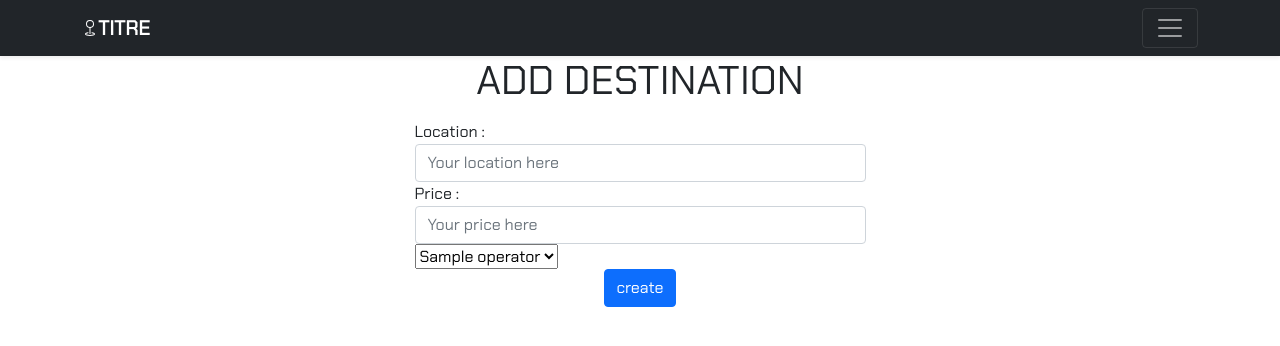
After one commit to mlp-dw/comparOperator, a PHP site: page /admin_pages/add_destination.php in a window 1280 px wide. The commit adds this page. Shown: the top 346 px of the page. Run offline with PHP 8.4, Linux system fonts and the light colour scheme; tables that the repository leaves empty or names only in its code hold one stand-in row (values such as "Sample post").

Commit message:
5- un peu de style

```diff
--- /dev/null
+++ b/admin_pages/add_destination.php
@@ -0,0 +1,41 @@
+<?php
+include '../utils/header.php';
+$manager = new Manager();
+$getAllTO = $manager->getAllOperator();
+
+?>
+
+    <section>
+        <div class="container">
+            <div class="row">
+                <div class="col-md-5 mx-auto">
+                    <div id="first">
+                        <div class="myform form">
+                            <div class="logo mb-3">
+                                <div class="col-md-12 text-center">
+                                    <h1>ADD DESTINATION</h1>
+                                </div>
+                            </div>
+                            <form action="../process/add_destination.php" method="POST" name="destination">
+                                <div class="form-group">
+                                    <label for="location">Location :</label>
+                                    <input type="text" name="location" class="form-control" id="location" placeholder="Your location here">
+                                    <label for="price">Price :</label>
+                                    <input type="text" name="price" class="form-control" id="price" placeholder="Your price here">
+                                    <select name="tour_operator_id">
+                                        <?php foreach ($getAllTO as $tour) : ?>
+                                            <option value="<?= $tour->getId() ?>"><?= $tour->getName() ?></option>
+                                        <?php endforeach; ?>
+                                    </select>
+                                <div class="col-md-12 text-center">
+                                    <button type="submit" name="submit" class=" btn btn-block mybtn btn-primary tx-tfm">create</button>
+                                </div>
+                            </form>
+                        </div>
+                    </div>
+                </div>
+            </div>
+        </div>
+    </section>
+
+<?php include '../utils/footer.php';?>
--- a/classes/Database.php
+++ b/classes/Database.php
@@ -59,7 +59,11 @@ class Database {
         return $data;
     }
 
-    public function selectAllWhere(){
+    public function selectAllWhere($table, $key, $value){
+        $request = $this->db->prepare("SELECT * FROM $table WHERE $key = '$value'");
+        $request->execute();
+        $data = $request->fetchAll();
 
+        return $data;
     }
 }
--- a/classes/Manager.php
+++ b/classes/Manager.php
@@ -15,8 +15,8 @@ class Manager {
         $this->bdd->insertInto(Destination::$TABLE_DESTINATION, $destination->toSql());
     }
 
-    function createReview(){
-
+    function createReview($review){
+        $this->bdd->insertInto(Review::$TABLE_REVIEW, $review->toSql());
     }
 
     function getAllOperator(){
@@ -30,14 +30,21 @@ class Manager {
     }
 
     public function getAllDestinations(){
+        $data = $this->bdd->selectAll(TourOperator::$TABLE_TO);
 
+        function destinationToObject($sql){
+            return new Destination($sql);
+        }
+        $newData = array_map("toObject", $data);
+        return $newData;
     }
 
-    function getOperatorByDestination($price){
-
+    function getOperatorByDestination($destination){
+        // $tourOperatorId = $this->bdd->selectOne(Destination::$TABLE_DESTINATION, $destination->getTourOperatorId());
+        // $tourOperator = $this->bdd->selectOne(TourOperator::$TABLE_TO, $tourOperatorId);
     }
 
-    function getReviewByOperatorId($tourOperatorId){
+    function getReviewByOperatorId(){
     }
 
     function updateOperatorPremiumStatus($tourOperator) {
--- a/classes/Review.php
+++ b/classes/Review.php
@@ -4,6 +4,7 @@ class Review {
     private $message;
     private $author;
     private $tourOperatorId;
+    static public $TABLE_REVIEW = 'review';
 
 
     public function __construct($data) {
--- a/utils/header.php
+++ b/utils/header.php
@@ -1,6 +1,6 @@
 <?php
-include "./config/db.php";
-include './config/autoload.php';
+include __DIR__ . "/../config/db.php";
+include __DIR__ . "/../config/autoload.php";
 ?>
 <!DOCTYPE html>
 <html lang="en">
@@ -8,9 +8,52 @@ include './config/autoload.php';
     <meta charset="UTF-8">
     <meta http-equiv="X-UA-Compatible" content="IE=edge">
     <meta name="viewport" content="width=device-width, initial-scale=1.0">
-    <link href="https://fonts.googleapis.com/css?family=Kaushan+Script" rel="stylesheet">
+    <link href="https://fonts.googleapis.com/css?family=Chakra+Petch" rel="stylesheet">
     <link href="https://cdn.jsdelivr.net/npm/bootstrap@5.1.3/dist/css/bootstrap.min.css" rel="stylesheet" integrity="sha384-1BmE4kWBq78iYhFldvKuhfTAU6auU8tT94WrHftjDbrCEXSU1oBoqyl2QvZ6jIW3" crossorigin="anonymous">    <link href="" rel="stylesheet">
     <title>comparOperator</title>
+    <style>
+        body {font-family: "Chakra Petch", sans-serif;}
+    </style>
 </head>
 
 <body>
+
+<!-- header
+============================================================================ -->
+
+
+<header>
+  <div class="bg-dark collapse" id="navbarHeader" style="">
+    <div class="container">
+      <div class="row">
+        <div class="col-sm-8 col-md-7 py-4">
+          <h4 class="text-white">A propos</h4>
+          <p class="text-muted"></p>
+        </div>
+        <div class="col-sm-4 offset-md-1 py-4">
+          <h4 class="text-white">Actions</h4>
+          <ul class="list-unstyled">
+            <li><a href="./admin_pages/add_tourOperator.php" class="text-white">Add a Tour Operator</a></li>
+            <li><a href="./admin_pages/add_destination.php" class="text-white">Add Destination</a></li>
+            <li><a href="./admin_pages/pass_premium.php" class="text-white">Pass Premium</a></li>
+            <li><a href="" class="text-white">//</a></li>
+            <li><a href="" class="text-white">//</a></li>
+          </ul>
+        </div>
+      </div>
+    </div>
+  </div>
+  <div class="navbar navbar-dark bg-dark shadow-sm">
+    <div class="container">
+        <a href="index.php" class="navbar-brand d-flex align-items-center">
+        <svg xmlns="http://www.w3.org/2000/svg" width="16" height="16" fill="currentColor" class="bi bi-geo" viewBox="0 0 16 16">
+            <path fill-rule="evenodd" d="M8 1a3 3 0 1 0 0 6 3 3 0 0 0 0-6zM4 4a4 4 0 1 1 4.5 3.969V13.5a.5.5 0 0 1-1 0V7.97A4 4 0 0 1 4 3.999zm2.493 8.574a.5.5 0 0 1-.411.575c-.712.118-1.28.295-1.655.493a1.319 1.319 0 0 0-.37.265.301.301 0 0 0-.057.09V14l.002.008a.147.147 0 0 0 .016.033.617.617 0 0 0 .145.15c.165.13.435.27.813.395.751.25 1.82.414 3.024.414s2.273-.163 3.024-.414c.378-.126.648-.265.813-.395a.619.619 0 0 0 .146-.15.148.148 0 0 0 .015-.033L12 14v-.004a.301.301 0 0 0-.057-.09 1.318 1.318 0 0 0-.37-.264c-.376-.198-.943-.375-1.655-.493a.5.5 0 1 1 .164-.986c.77.127 1.452.328 1.957.594C12.5 13 13 13.4 13 14c0 .426-.26.752-.544.977-.29.228-.68.413-1.116.558-.878.293-2.059.465-3.34.465-1.281 0-2.462-.172-3.34-.465-.436-.145-.826-.33-1.116-.558C3.26 14.752 3 14.426 3 14c0-.599.5-1 .961-1.243.505-.266 1.187-.467 1.957-.594a.5.5 0 0 1 .575.411z"/>
+        </svg>
+        <strong>TITRE</strong>
+      </a>
+      <button class="navbar-toggler collapsed" type="button" data-bs-toggle="collapse" data-bs-target="#navbarHeader" aria-controls="navbarHeader" aria-expanded="false" aria-label="Toggle navigation">
+        <span class="navbar-toggler-icon"></span>
+      </button>
+    </div>
+  </div>
+</header>
```
Also changed, not shown: admin_pages/add_tourOperator.php (added, +43 -0 lines), admin_pages/pass_premium.php (added, +37 -0 lines), process/update_premium.php (added).
